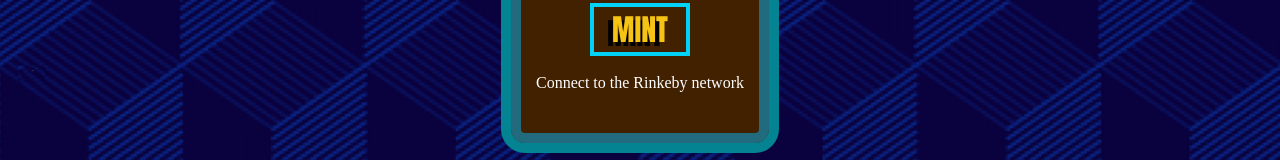
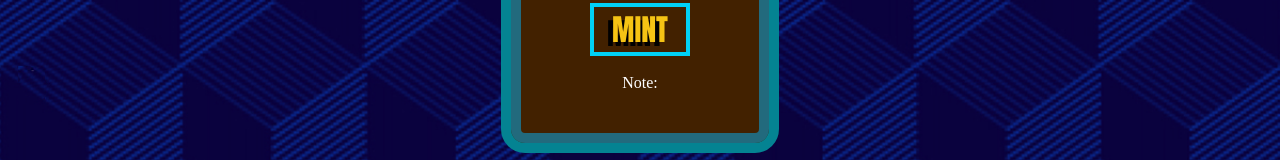
Before and after one commit to vishal123test/DEMOTest, a React (Create React App) app: page / in a window 1280 px wide. Shown: the part 284-444 px from the top of the page. Built offline with nearby package versions, Linux system fonts and the light colour scheme.

Commit message:
Update App.js

```diff
--- a/src/App.js
+++ b/src/App.js
@@ -345,7 +345,7 @@ function App() {
                         color: "var(--accent-text)",
                       }}
                     >
-                      Connect to the {CONFIG.NETWORK.NAME} network
+                      Note:
                     </s.TextDescription>
 
                     <s.TextDescription
```
